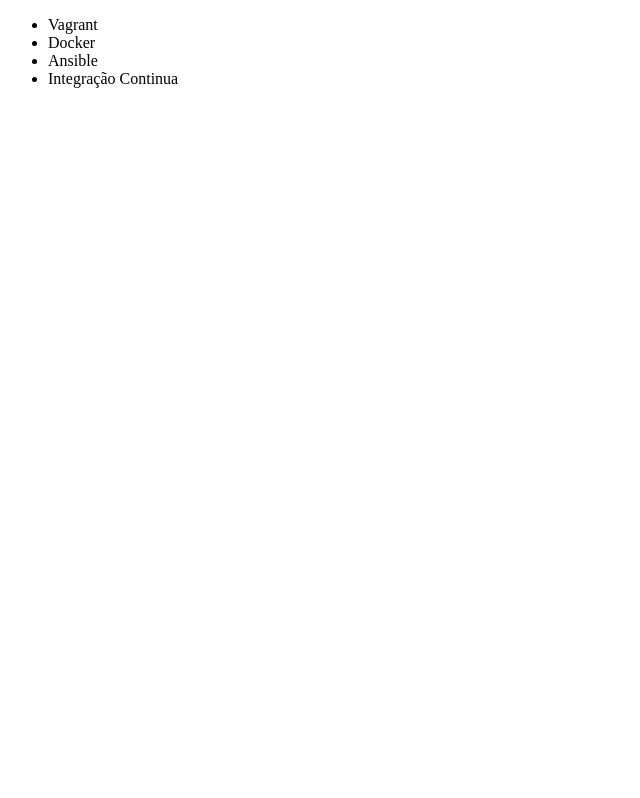
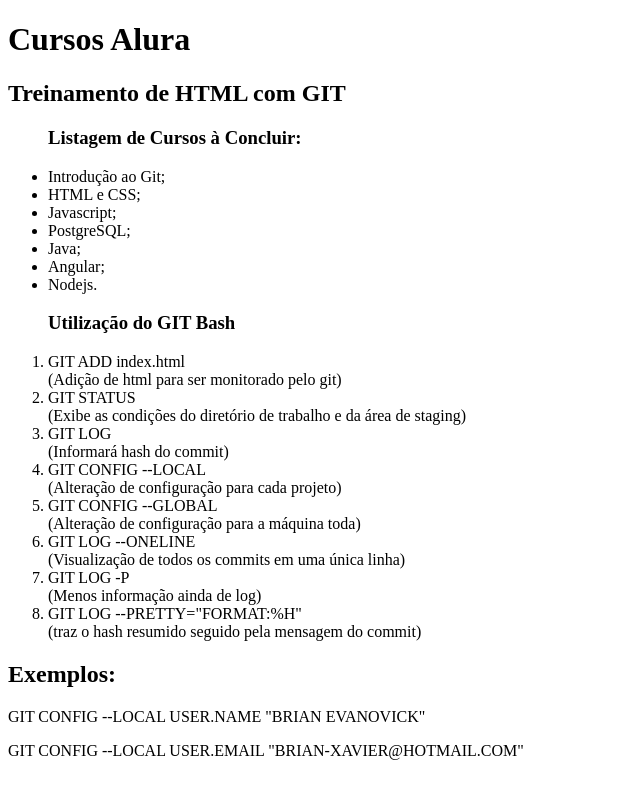
Before and after one commit to BEvanovick/AluraGit, a plain HTML site: page index.html in a window 1280 px wide. Shown: the whole page, without its empty margins (0-640 px from the left). Drawn offline with Linux system fonts and the light colour scheme.

```diff
--- a/index.html
+++ b/index.html
@@ -2,14 +2,35 @@
 <html lang="en">
 <head>
     <meta charset="UTF-8">
-    <title>Cursos da Alura</title>
+    <title>Treinamento Pessoal</title>
 </head>
 <body>
+    <h1>Cursos Alura</h1>
+    <h2>Treinamento de HTML com GIT</h2>
     <ul>
-        <li>Vagrant</li>
-        <li>Docker</li>
-        <li>Ansible</li>
-        <li>Integração Continua</li>
+        <h3>Listagem de Cursos &agrave; Concluir:</h3>
+        <li>Introdu&ccedil;&atilde;o ao Git;</li>
+        <li>HTML e CSS;</li>
+        <li>Javascript;</li>
+        <li>PostgreSQL;</li>
+        <li>Java;</li>
+        <li>Angular;</li>
+        <li>Nodejs.</li>
+
     </ul>
+    <ol>
+    <h3>Utiliza&ccedil;&atilde;o do GIT Bash</h3>
+        <li>GIT ADD index.html</li> (Adi&ccedil;&atilde;o de html para ser monitorado pelo git)
+        <li>GIT STATUS</li> (Exibe as condi&ccedil;&otilde;es do diret&oacute;rio de trabalho e da &aacute;rea de staging)
+        <li>GIT LOG</li> (Informar&aacute; hash do commit)
+        <li>GIT CONFIG --LOCAL</li> (Alteração de configura&ccedil;&atilde;o para cada projeto)
+        <li>GIT CONFIG --GLOBAL</li> (Alteração de configura&ccedil;&atilde;o para a m&aacute;quina toda)
+        <li>GIT LOG --ONELINE</li> (Visualiza&ccedil;&atilde;o de todos os commits em uma &uacute;nica linha)
+        <li>GIT LOG -P</li> (Menos informa&ccedil;&atilde;o ainda de log)
+        <li>GIT LOG --PRETTY="FORMAT:%H"</li> (traz o hash resumido seguido pela mensagem do commit)
+    </ol>
+    <h2>Exemplos:</h2>
+    GIT CONFIG --LOCAL USER.NAME "BRIAN EVANOVICK"<p>
+    GIT CONFIG --LOCAL USER.EMAIL "BRIAN-XAVIER@HOTMAIL.COM"
 </body>
 </html>
```
Also changed, not shown: 1 other file.
